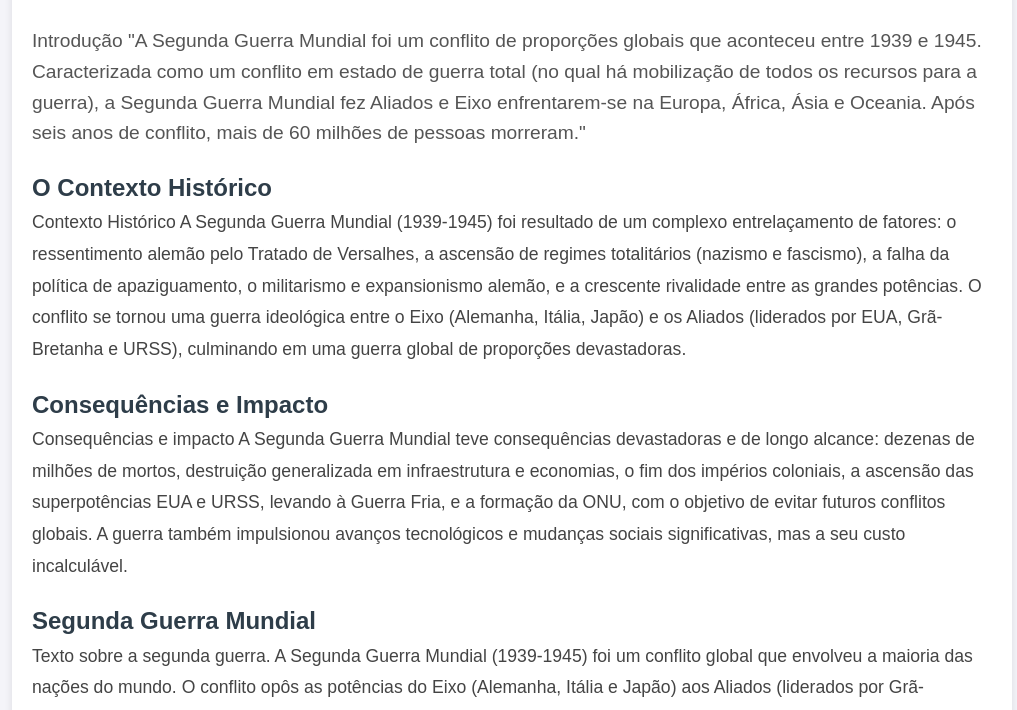
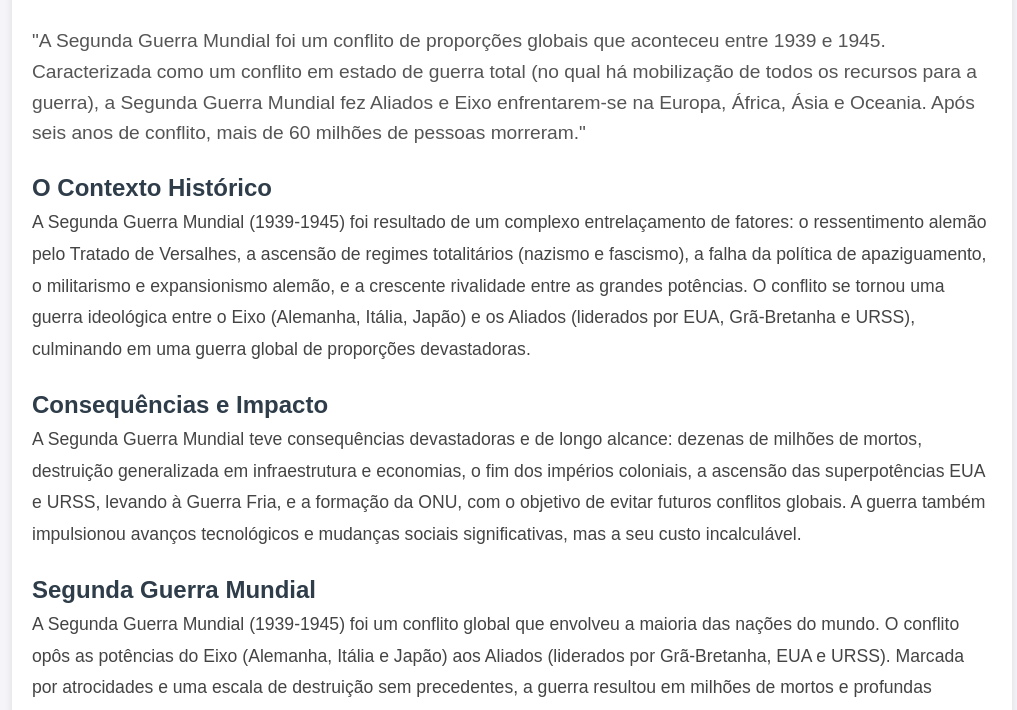
Before and after one commit to EduMtg/Gerencia-de-Configuracao-e-Controle-de-Versao, a plain HTML site: page index.html in a window 1280 px wide. Shown: the part 85-795 px from the top of the page, without its empty margins (128-1145 px from the left). Drawn offline with Linux system fonts and the light colour scheme.

Commit message:
Update index.html
textos arrumados

```diff
--- a/index.html
+++ b/index.html
@@ -13,19 +13,16 @@
 
     <div class="section">
       <p class="intro">
-        Introdução
         "A Segunda Guerra Mundial foi um conflito de proporções globais que aconteceu entre 1939 e 1945. Caracterizada como um conflito em estado de guerra total (no qual há mobilização de todos os recursos para a guerra), a Segunda Guerra Mundial fez Aliados e Eixo enfrentarem-se na Europa, África, Ásia e Oceania. Após seis anos de conflito, mais de 60 milhões de pessoas morreram."
       </p>
 
       <h2>O Contexto Histórico</h2>
       <p class="content">
-       Contexto Histórico
         A Segunda Guerra Mundial (1939-1945) foi resultado de um complexo entrelaçamento de fatores: o ressentimento alemão pelo Tratado de Versalhes, a ascensão de regimes totalitários (nazismo e fascismo), a falha da política de apaziguamento, o militarismo e expansionismo alemão, e a crescente rivalidade entre as grandes potências. O conflito se tornou uma guerra ideológica entre o Eixo (Alemanha, Itália, Japão) e os Aliados (liderados por EUA, Grã-Bretanha e URSS), culminando em uma guerra global de proporções devastadoras.
       </p>
 
       <h2>Consequências e Impacto</h2>
       <p class="content">
-        Consequências e impacto
         A Segunda Guerra Mundial teve consequências devastadoras e de longo alcance: dezenas de milhões de mortos, destruição generalizada em infraestrutura e economias, o fim dos impérios coloniais, a ascensão das superpotências EUA e URSS, levando à Guerra Fria, e a formação da ONU, com o objetivo de evitar futuros conflitos globais. A guerra também impulsionou avanços tecnológicos e mudanças sociais significativas, mas a seu custo incalculável.
       </p>
     </div>
@@ -34,7 +31,6 @@
     <div class="section">
       <h2>Segunda Guerra Mundial</h2>
       <p class="content">
-       Texto sobre a segunda guerra.
         A Segunda Guerra Mundial (1939-1945) foi um conflito global que envolveu a maioria das nações do mundo. O conflito opôs as potências do Eixo (Alemanha, Itália e Japão) aos Aliados (liderados por Grã-Bretanha, EUA e URSS). Marcada por atrocidades e uma escala de destruição sem precedentes, a guerra resultou em milhões de mortos e profundas transformações geopolíticas, incluindo a ascensão das superpotências EUA e URSS e a formação da ONU.
       </p>
       <img src="segundaGuerra.png" alt="Grandes Navegações" class="image">
```
